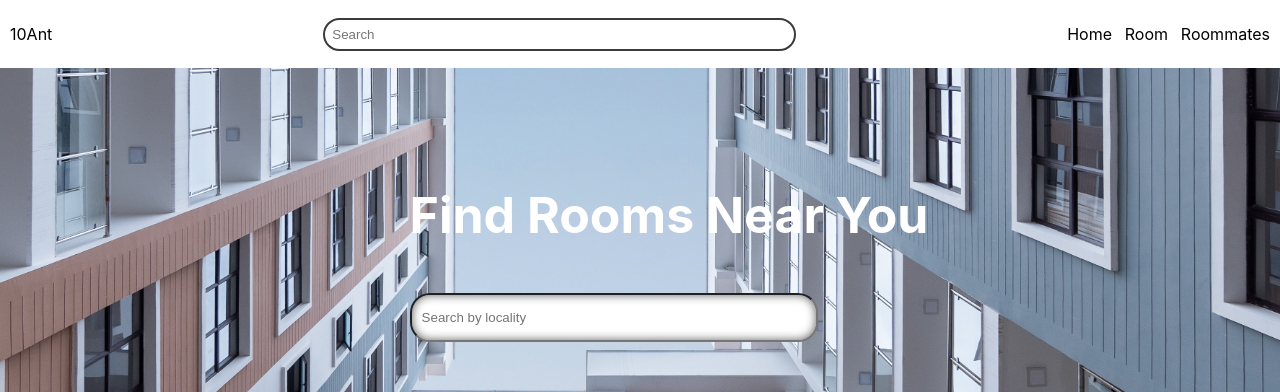
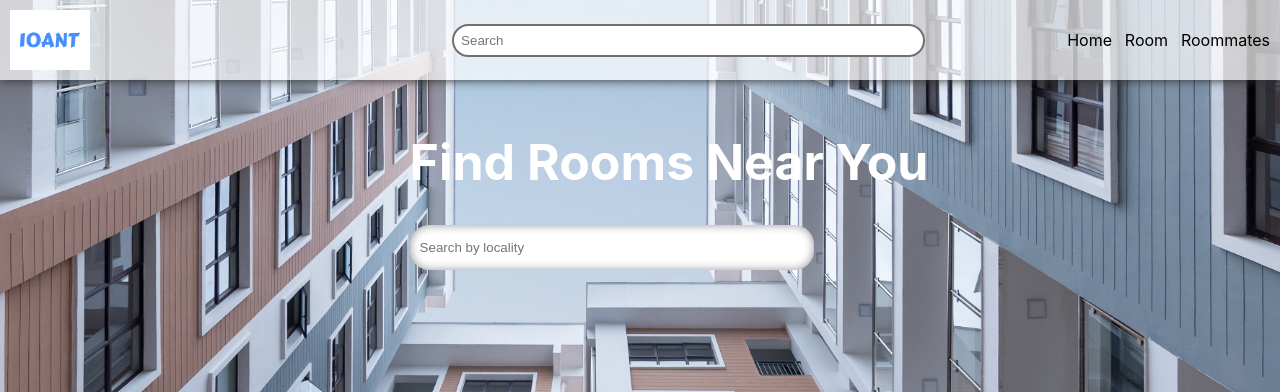
Before and after one commit to vighneshadelkar/10Ant, a React (Create React App) app in the folder 10ant/: page / in a window 1280 px wide. Shown: the top 392 px of the page. Built offline with nearby package versions, Linux system fonts and the light colour scheme.

Commit message:
floating navbar

```diff
--- a/10ant/src/component/Home/Home.css
+++ b/10ant/src/component/Home/Home.css
@@ -6,6 +6,7 @@
 
 /* home image css */
 .imgdiv{
+    margin-top: 0px;
     width: 100%;
     height: 500px;
     position: relative;
@@ -18,7 +19,7 @@
 
 #imgheader{
     position: absolute;
-    top: 15%;
+    top: 18%;
     left: 32%;
     color: rgb(255, 255, 255);
     font-size: 50px;
@@ -38,9 +39,9 @@
     width: 30%;
     padding: 10px;
     border-radius: 20px;
-
+    border: 0px;
     height: 25px;
-    box-shadow: inset 0px 0px 10px rgb(95, 94, 94);
+    box-shadow: inset 0px 0px 10px rgb(148, 148, 148);
 }
 /* home image css ends here */
 
--- a/10ant/src/component/Topbar/Topbar.css
+++ b/10ant/src/component/Topbar/Topbar.css
@@ -5,21 +5,25 @@
     align-items: center;
     top:0;
     position: sticky;
-    background-color: rgb(255, 255, 255);
+    background-color: rgba(255, 255, 255,0.7);
     padding: 10px;
     margin: 0%;
     box-shadow: 0px 0px 10px rgb(44, 44, 44);
+
 }
 
 nav{
     margin: 0;
     top: 0;
+    z-index: 2;
+    position: fixed;
+    width: 100vw;
 }
 
 .navCenter{
     display: flex;
     column-gap: 5px;
-    background-color: rgb(255, 255, 255);
+    /* background-color: rgba(255, 255, 255,0.5); */
     border-radius: 25px;
     justify-content: center;
     align-items: center;
@@ -31,7 +35,7 @@ nav{
 }
 
 .searchInput{
-    border: 2px solid rgb(59, 59, 59);
+    border: 2px solid rgb(112, 112, 112);
     border-radius: 25px;
     padding: 7px;
     width: 455px;
@@ -43,7 +47,24 @@ nav{
     align-items: center;
 }
 
+
 .navLinks{
     display: flex;
     gap:.8rem;
 }
+
+.navLeft {
+    width: 300px;
+  height: 60px;
+  overflow: hidden;
+  padding: 0;
+  }
+
+
+.logo {
+    padding: 0;
+    max-width: 100%;
+  max-height: 100%;
+  width: auto;
+  /* height: 60px; */
+  }
--- a/10ant/src/component/Topbar/Topbar.jsx
+++ b/10ant/src/component/Topbar/Topbar.jsx
@@ -1,12 +1,14 @@
 import React from "react";
-import "./Topbar.css"
+import "./Topbar.css";
+import logo from "../Images/logo.png"
 
 export default function Topbar() {
   return (
     <nav>
       <div className="navContainer">
         <div className="navLeft">
-          <span>10Ant</span>
+          <img src={logo} alt="logo" className="logo"/>
+          {/* <h2>10ANT</h2> */}
         </div>
         <div className="navCenter">
           <div>
--- a/10ant/src/index.css
+++ b/10ant/src/index.css
@@ -5,6 +5,7 @@ body {
     sans-serif;
   -webkit-font-smoothing: antialiased;
   -moz-osx-font-smoothing: grayscale;
+  z-index: 1;
 }
 
 code {
```
Also changed, not shown: 10ant/src/component/Images/logo.png (added).
